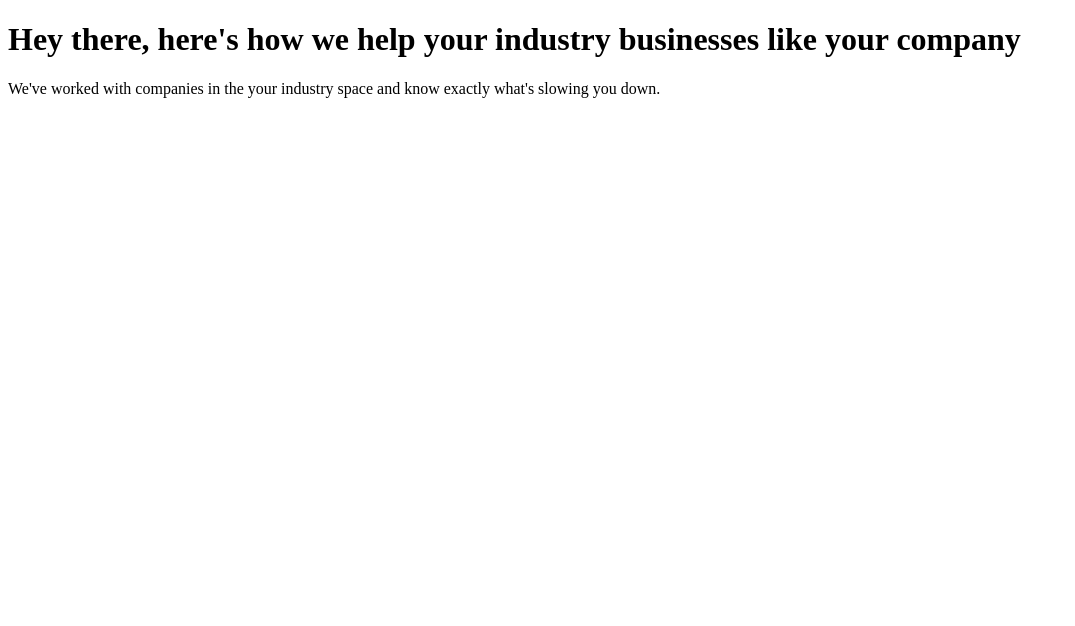
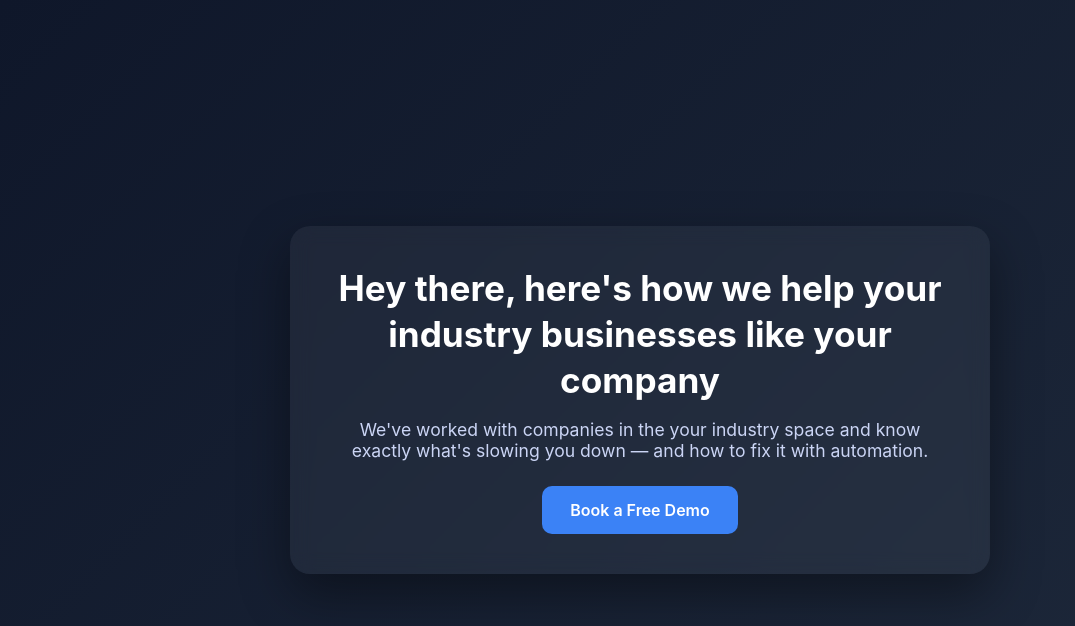
Before and after one commit to Harddiikk/webpages-test, a plain HTML site: page index.html in a window 1280 px wide. Shown: the whole page, without its empty margins (0-1075 px from the left). Drawn offline with Linux system fonts and the light colour scheme.

Commit message:
Revamp landing page with new styles and CTAv2
Updated the title and added a viewport meta tag. Enhanced styling and added a call-to-action button for booking a demo.

```diff
--- a/index.html
+++ b/index.html
@@ -2,12 +2,96 @@
 <html lang="en">
 <head>
   <meta charset="UTF-8" />
-  <title>Landing Page</title>
+  <meta name="viewport" content="width=device-width, initial-scale=1.0"/>
+  <title>Personalized Landing Page</title>
+
+  <style>
+    * {
+      margin: 0;
+      padding: 0;
+      box-sizing: border-box;
+      font-family: -apple-system, BlinkMacSystemFont, "Segoe UI", Roboto, sans-serif;
+    }
+
+    body {
+      height: 100vh;
+      display: flex;
+      align-items: center;
+      justify-content: center;
+      background: linear-gradient(135deg, #0f172a, #1e293b);
+      color: white;
+    }
+
+    .container {
+      max-width: 700px;
+      padding: 40px;
+      border-radius: 20px;
+      background: rgba(255,255,255,0.05);
+      backdrop-filter: blur(10px);
+      text-align: center;
+      box-shadow: 0 20px 50px rgba(0,0,0,0.4);
+      animation: fadeIn 0.8s ease;
+    }
+
+    h1 {
+      font-size: 2.2rem;
+      margin-bottom: 15px;
+      line-height: 1.3;
+    }
+
+    p {
+      font-size: 1.1rem;
+      color: #cbd5f5;
+      margin-bottom: 25px;
+    }
+
+    .cta {
+      display: inline-block;
+      padding: 14px 28px;
+      background: #3b82f6;
+      color: white;
+      border-radius: 10px;
+      text-decoration: none;
+      font-weight: 600;
+      transition: 0.3s;
+    }
+
+    .cta:hover {
+      background: #2563eb;
+      transform: translateY(-2px);
+    }
+
+    @keyframes fadeIn {
+      from {
+        opacity: 0;
+        transform: translateY(20px);
+      }
+      to {
+        opacity: 1;
+        transform: translateY(0);
+      }
+    }
+
+    @media(max-width: 600px) {
+      .container {
+        padding: 25px;
+      }
+
+      h1 {
+        font-size: 1.6rem;
+      }
+    }
+  </style>
 </head>
+
 <body>
 
-  <h1 id="headline">Loading...</h1>
-  <p id="subtext"></p>
+  <div class="container">
+    <h1 id="headline">Loading...</h1>
+    <p id="subtext"></p>
+
+    <a href="#" class="cta">Book a Free Demo</a>
+  </div>
 
   <script>
     const p = new URLSearchParams(window.location.search);
@@ -19,7 +103,7 @@
       `Hey ${name}, here's how we help ${industry} businesses like ${company}`;
 
     document.getElementById('subtext').innerText =
-      `We've worked with companies in the ${industry} space and know exactly what's slowing you down.`;
+      `We've worked with companies in the ${industry} space and know exactly what's slowing you down — and how to fix it with automation.`;
   </script>
 
 </body>
```
